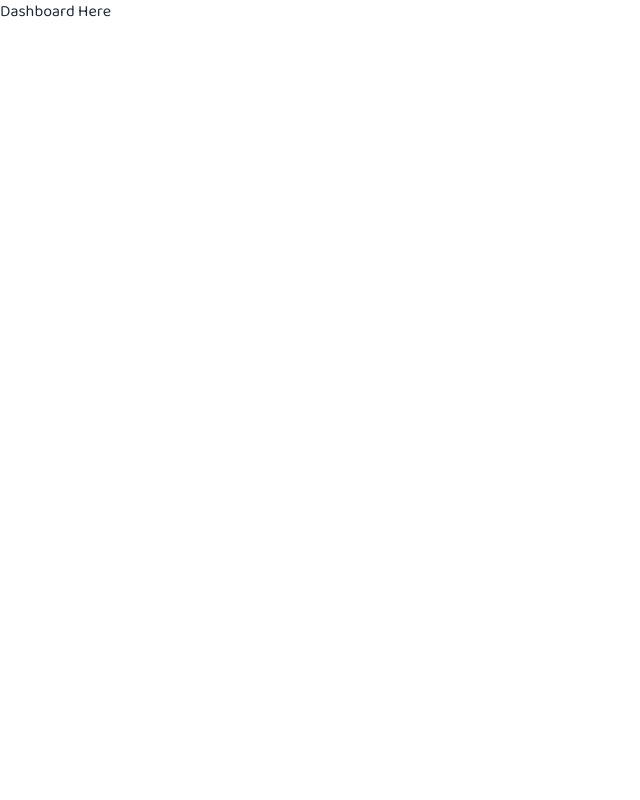
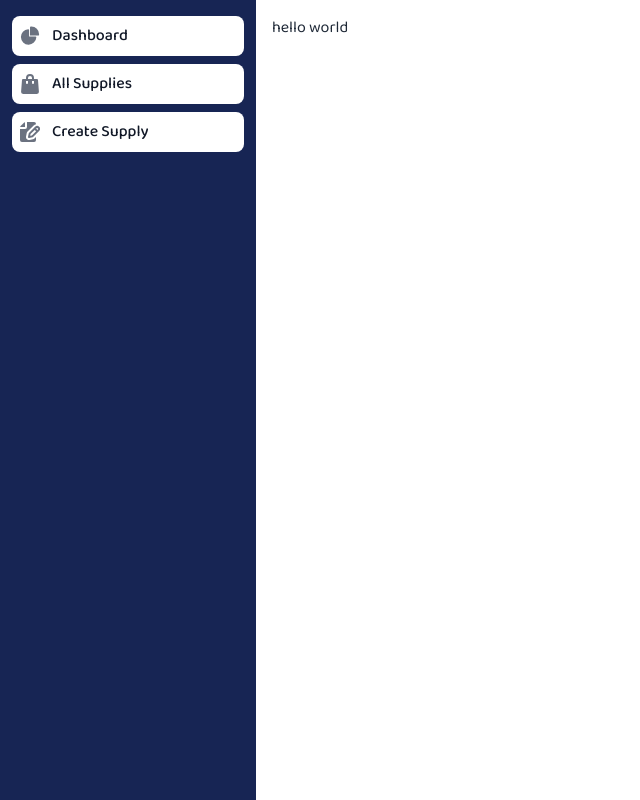
Before and after one commit to rasel-gannicus/Post-Disaster-Supply-Chain-Platform-with-redux-tailwind, a React (Vite) app: page /dashboard in a window 1280 px wide. Shown: the whole page, without its empty margins (0-640 px from the left). Built offline with nearby package versions, Linux system fonts and the light colour scheme; a web font is replaced by a local one.

Commit message:
creating dashboard

```diff
--- a/index.html
+++ b/index.html
@@ -2,6 +2,11 @@
 <html lang="en">
   <head>
     <meta charset="UTF-8" />
+    <link
+      href="https://cdnjs.cloudflare.com/ajax/libs/flowbite/2.3.0/flowbite.min.css"
+      rel="stylesheet"
+    />
+
     <link rel="icon" type="image/svg+xml" href="/vite.svg" />
     <meta name="viewport" content="width=device-width, initial-scale=1.0" />
     <title>Vite + React + TS</title>
@@ -26,5 +31,6 @@
   <body>
     <div id="root"></div>
     <script type="module" src="/src/main.tsx"></script>
+    <script src="https://cdnjs.cloudflare.com/ajax/libs/flowbite/2.3.0/flowbite.min.js"></script>
   </body>
 </html>
--- a/src/pages/All Supplies/AllSupllies.tsx
+++ b/src/pages/All Supplies/AllSupllies.tsx
@@ -22,7 +22,7 @@ const AllSupllies = () => {
         content = data.map((index) => <SupplyCard key={index._id} data={index} />)
     }
     return (
-        <div className="lg:max-w-[1200px] max-w-full  md:mx-auto px-1 py-3 mt-20">
+        <div className="lg:max-w-[1200px] max-w-full  md:mx-auto px-1 py-3 mt-5">
             <h2 className="text-4xl font-bold text-center mt-20">View All The Supplies We Currently Need</h2>
             <hr className="border-2 w-3/4 mx-auto my-5" />
             <div className="py-5 grid md:grid-cols-3 gap-6 px-5 ">
--- a/src/pages/Dashboard/DashBoard.tsx
+++ b/src/pages/Dashboard/DashBoard.tsx
@@ -1,10 +1,20 @@
+import { Outlet } from "react-router-dom";
+import Sidebar from "./SideBar/Sidebar";
 
 
 const DashBoard = () => {
     return (
         <div>
-            Dashboard Here
+        <Sidebar />
+
+        {/* -------------------- Dashboard Body Here ---------------------------- */}
+        <div className="p-4 sm:ml-64">
+
+            <h2>hello world</h2>
+            <Outlet />
+
         </div>
+      </div>
     );
 };
 
--- /dev/null
+++ b/src/pages/Dashboard/SideBar/Sidebar.tsx
@@ -0,0 +1,107 @@
+import { NavLink, Outlet } from "react-router-dom";
+
+const Sidebar = () => {
+  return (
+    <div>
+      <button
+        data-drawer-target="default-sidebar"
+        data-drawer-toggle="default-sidebar"
+        aria-controls="default-sidebar"
+        type="button"
+        className="inline-flex items-center p-2 mt-2 ms-3 text-sm text-gray-500 rounded-lg sm:hidden hover:bg-gray-100 focus:outline-none focus:ring-2 focus:ring-gray-200 dark:text-gray-400 dark:hover:bg-gray-700 dark:focus:ring-gray-600"
+      >
+        <span className="sr-only">Open sidebar</span>
+        <svg
+          className="w-6 h-6"
+          aria-hidden="true"
+          fill="currentColor"
+          viewBox="0 0 20 20"
+          xmlns="http://www.w3.org/2000/svg"
+        >
+          <path
+            clip-rule="evenodd"
+            fill-rule="evenodd"
+            d="M2 4.75A.75.75 0 012.75 4h14.5a.75.75 0 010 1.5H2.75A.75.75 0 012 4.75zm0 10.5a.75.75 0 01.75-.75h7.5a.75.75 0 010 1.5h-7.5a.75.75 0 01-.75-.75zM2 10a.75.75 0 01.75-.75h14.5a.75.75 0 010 1.5H2.75A.75.75 0 012 10z"
+          ></path>
+        </svg>
+      </button>
+
+      <aside
+        id="default-sidebar"
+        className="fixed top-0 left-0 z-40 w-64 h-screen transition-transform -translate-x-full sm:translate-x-0 "
+        aria-label="Sidebar"
+      >
+        <div className="h-full px-3 py-4 overflow-y-auto bg-blue-950 dark:bg-gray-800">
+          <ul className="space-y-2 font-medium">
+            <li className="bg-white rounded-lg">
+              <NavLink
+                to='/dashboard'
+                className="flex items-center p-2 text-gray-900 rounded-lg dark:text-white hover:bg-gray-100 dark:hover:bg-gray-700 group"
+              >
+                <svg
+                  className="w-5 h-5 text-gray-500 transition duration-75 dark:text-gray-400 group-hover:text-gray-900 dark:group-hover:text-white"
+                  aria-hidden="true"
+                  xmlns="http://www.w3.org/2000/svg"
+                  fill="currentColor"
+                  viewBox="0 0 22 21"
+                >
+                  <path d="M16.975 11H10V4.025a1 1 0 0 0-1.066-.998 8.5 8.5 0 1 0 9.039 9.039.999.999 0 0 0-1-1.066h.002Z" />
+                  <path d="M12.5 0c-.157 0-.311.01-.565.027A1 1 0 0 0 11 1.02V10h8.975a1 1 0 0 0 1-.935c.013-.188.028-.374.028-.565A8.51 8.51 0 0 0 12.5 0Z" />
+                </svg>
+                <span className="ms-3">Dashboard</span>
+              </NavLink>
+            </li>
+
+            <li className="bg-white rounded-lg">
+              <NavLink
+                to='/dashboard/supplies'
+                className="flex items-center p-2 text-gray-900 rounded-lg dark:text-white hover:bg-gray-100 dark:hover:bg-gray-700 group"
+              >
+                <svg
+                  className="flex-shrink-0 w-5 h-5 text-gray-500 transition duration-75 dark:text-gray-400 group-hover:text-gray-900 dark:group-hover:text-white"
+                  aria-hidden="true"
+                  xmlns="http://www.w3.org/2000/svg"
+                  fill="currentColor"
+                  viewBox="0 0 18 20"
+                >
+                  <path d="M17 5.923A1 1 0 0 0 16 5h-3V4a4 4 0 1 0-8 0v1H2a1 1 0 0 0-1 .923L.086 17.846A2 2 0 0 0 2.08 20h13.84a2 2 0 0 0 1.994-2.153L17 5.923ZM7 9a1 1 0 0 1-2 0V7h2v2Zm0-5a2 2 0 1 1 4 0v1H7V4Zm6 5a1 1 0 1 1-2 0V7h2v2Z" />
+                </svg>
+                <span className="flex-1 ms-3 whitespace-nowrap">
+                  All Supplies
+                </span>
+              </NavLink>
+            </li>
+
+            <li className="bg-white rounded-lg">
+              <NavLink
+                to="/dashboard/create-supply"
+                className="flex items-center p-2 text-gray-900 rounded-lg dark:text-white hover:bg-gray-100 dark:hover:bg-gray-700 group"
+              >
+                <svg
+                  className="flex-shrink-0 w-5 h-5 text-gray-500 transition duration-75 dark:text-gray-400 group-hover:text-gray-900 dark:group-hover:text-white"
+                  aria-hidden="true"
+                  xmlns="http://www.w3.org/2000/svg"
+                  fill="currentColor"
+                  viewBox="0 0 20 20"
+                >
+                  <path d="M5 5V.13a2.96 2.96 0 0 0-1.293.749L.879 3.707A2.96 2.96 0 0 0 .13 5H5Z" />
+                  <path d="M6.737 11.061a2.961 2.961 0 0 1 .81-1.515l6.117-6.116A4.839 4.839 0 0 1 16 2.141V2a1.97 1.97 0 0 0-1.933-2H7v5a2 2 0 0 1-2 2H0v11a1.969 1.969 0 0 0 1.933 2h12.134A1.97 1.97 0 0 0 16 18v-3.093l-1.546 1.546c-.413.413-.94.695-1.513.81l-3.4.679a2.947 2.947 0 0 1-1.85-.227 2.96 2.96 0 0 1-1.635-3.257l.681-3.397Z" />
+                  <path d="M8.961 16a.93.93 0 0 0 .189-.019l3.4-.679a.961.961 0 0 0 .49-.263l6.118-6.117a2.884 2.884 0 0 0-4.079-4.078l-6.117 6.117a.96.96 0 0 0-.263.491l-.679 3.4A.961.961 0 0 0 8.961 16Zm7.477-9.8a.958.958 0 0 1 .68-.281.961.961 0 0 1 .682 1.644l-.315.315-1.36-1.36.313-.318Zm-5.911 5.911 4.236-4.236 1.359 1.359-4.236 4.237-1.7.339.341-1.699Z" />
+                </svg>
+                <span className="flex-1 ms-3 whitespace-nowrap">Create Supply</span>
+              </NavLink>
+            </li>
+          </ul>
+        </div>
+      </aside>
+
+      {/* -------------------- Dashboard Body Here ---------------------------- */}
+      {/* <div className="p-4 sm:ml-64">
+
+
+      </div> */}
+    </div>
+  );
+};
+
+export default Sidebar;
```
Also changed, not shown: src/routes/router.tsx (+12 -1 lines).
